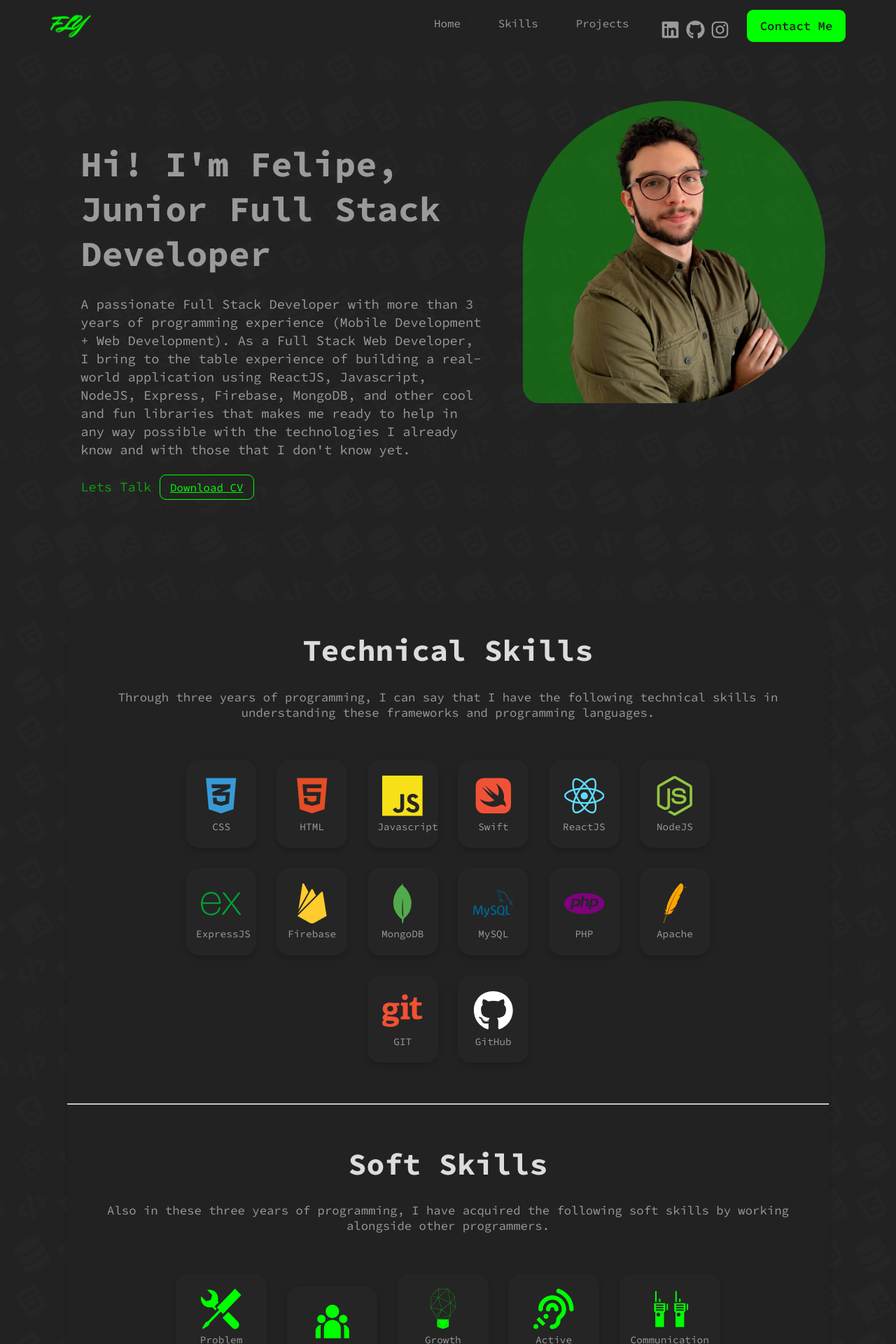
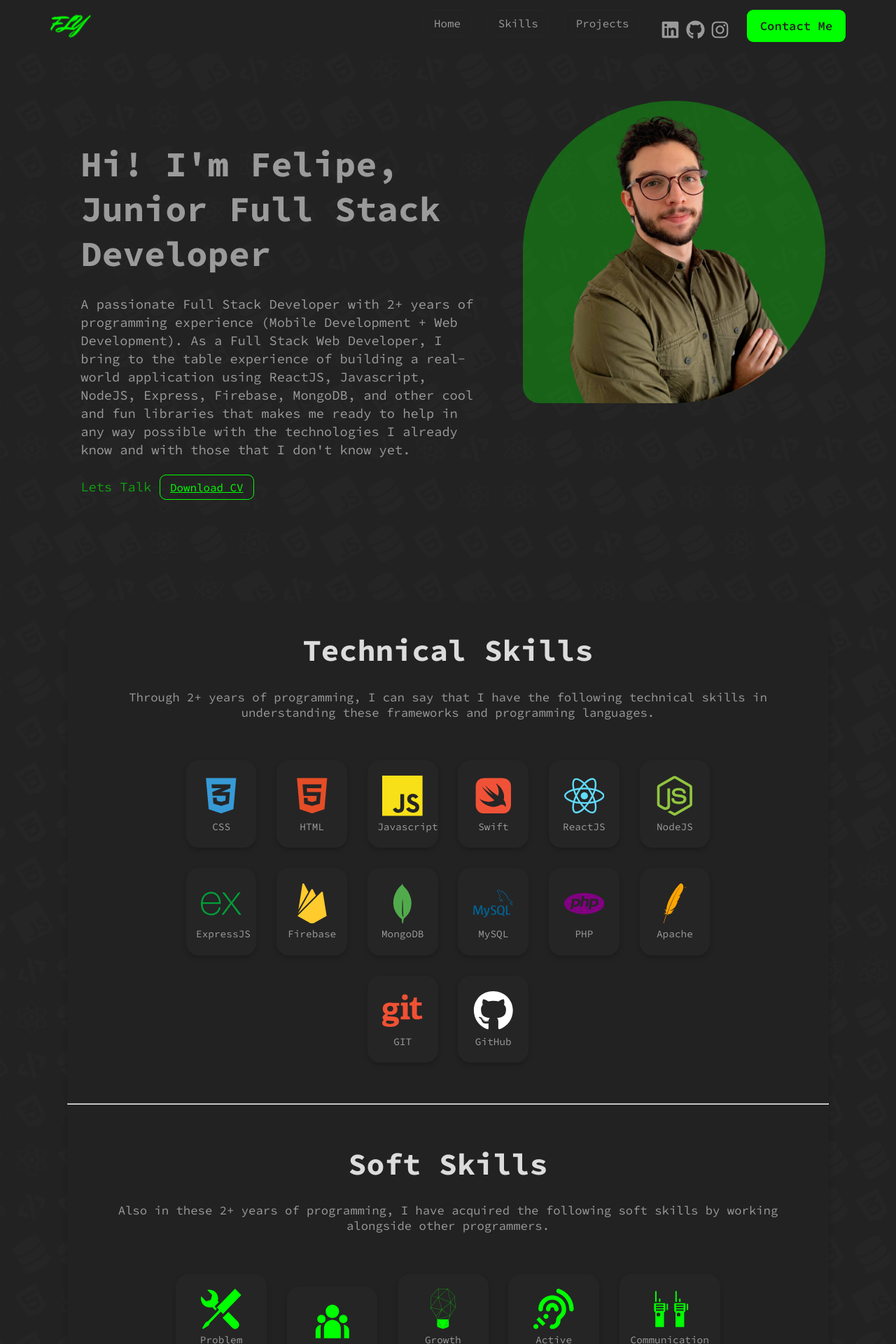
Before and after one commit to layuntaFelipe/portifolio-app, a React (Create React App) app: page / in a window 1280 px wide. Shown: the top 1920 px of the page at 70% size. Built offline with nearby package versions, Linux system fonts and the light colour scheme.

Commit message:
text-changing

```diff
--- a/src/components/Hero.jsx
+++ b/src/components/Hero.jsx
@@ -9,7 +9,7 @@ const Hero = () => {
       <img src={heroIMG} className="heroImage" alt="" />
       <div className="heroInfo">
         <h1>Hi! I'm <span className='letters'>F</span><span className='letters'>e</span><span className='letters'>l</span><span className='letters'>i</span><span className='letters'>p</span><span className='letters'>e</span>, Junior Full Stack Developer</h1>
-        <p>A passionate Full Stack Developer with more than 3 years of programming experience (Mobile Development + Web Development). As a Full Stack Web Developer, I bring to the table experience of building a real-world application using ReactJS, Javascript, NodeJS, Express, Firebase, MongoDB, and other cool and fun libraries that makes me ready to help in any way possible with the technologies I already know and with those that I don't know yet.</p>
+        <p>A passionate Full Stack Developer with 2+ years of programming experience (Mobile Development + Web Development). As a Full Stack Web Developer, I bring to the table experience of building a real-world application using ReactJS, Javascript, NodeJS, Express, Firebase, MongoDB, and other cool and fun libraries that makes me ready to help in any way possible with the technologies I already know and with those that I don't know yet.</p>
         <Link to='contact' spy={true} smooth={true} offset={-100} duration={500}><span className='goToContact'>Lets Talk</span></Link>
         <a href={pdfCV} className='downloadCV' download="Felipe_Web_Dev_CV">Download CV</a>
       </div>
--- a/src/components/Skills.jsx
+++ b/src/components/Skills.jsx
@@ -9,7 +9,7 @@ const Skills = () => {
   return (
     <div className='skillsContainer' id='skills'>
       <h1>Technical Skills</h1>
-      <p className='projectHeaderInfo' style={{paddingLeft: '2rem', paddingRight: '2rem'}}>Through three years of programming, I can say that I have the following technical skills in understanding these frameworks and programming languages.</p>
+      <p className='projectHeaderInfo' style={{paddingLeft: '2rem', paddingRight: '2rem'}}>Through 2+ years of programming, I can say that I have the following technical skills in understanding these frameworks and programming languages.</p>
       <div className="flex-container">
         <div className="skillsIconContainer">
           <FaCss3Alt className='icons-skills' color='#379AD6' />
@@ -63,7 +63,7 @@ const Skills = () => {
       </div>
       <hr />
       <h1>Soft Skills</h1>
-      <p className='projectHeaderInfo' style={{paddingLeft: '2rem', paddingRight: '2rem'}}>Also in these three years of programming, I have acquired the following soft skills by working alongside other programmers.</p>
+      <p className='projectHeaderInfo' style={{paddingLeft: '2rem', paddingRight: '2rem'}}>Also in these 2+ years of programming, I have acquired the following soft skills by working alongside other programmers.</p>
       <div className="flex-container">
         <div className="skillsIconContainer" style={{width: '7rem'}}>
           <GoTools className='icons-skills' color='#0f0' />
```
